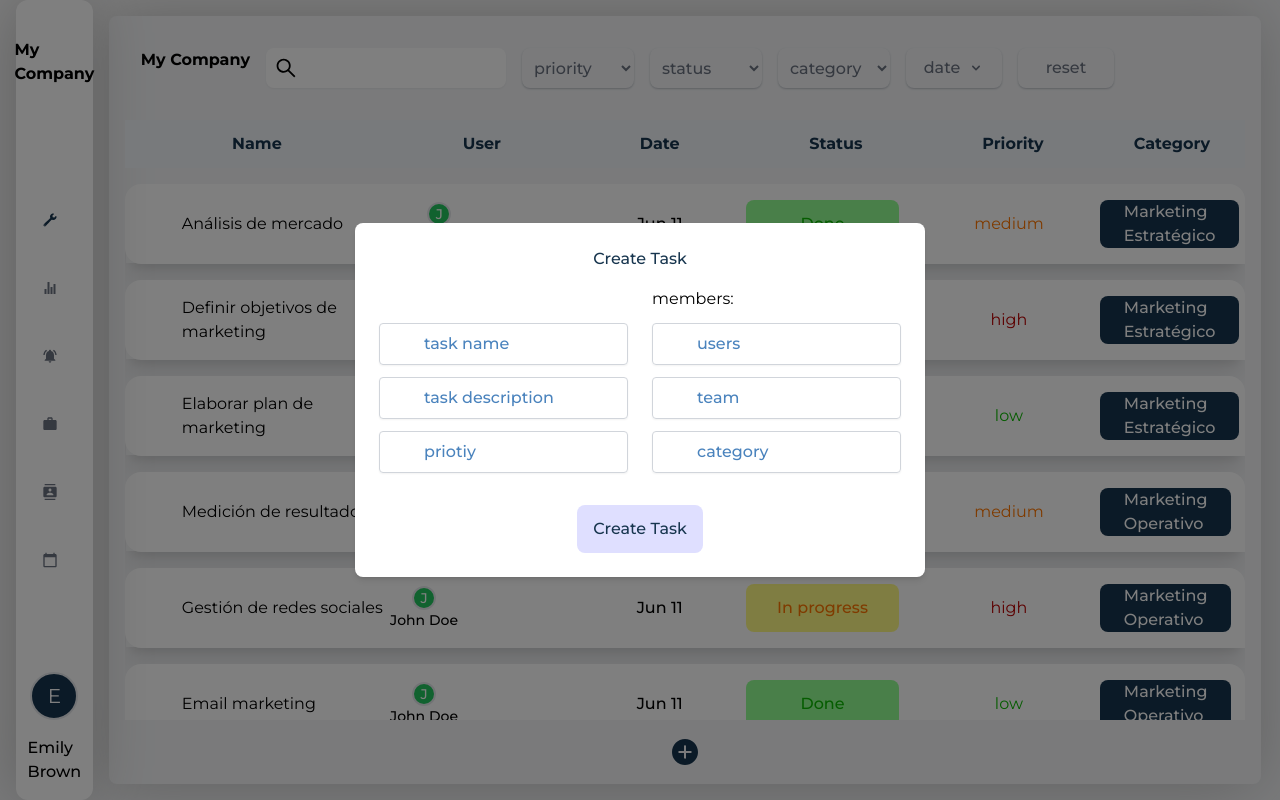
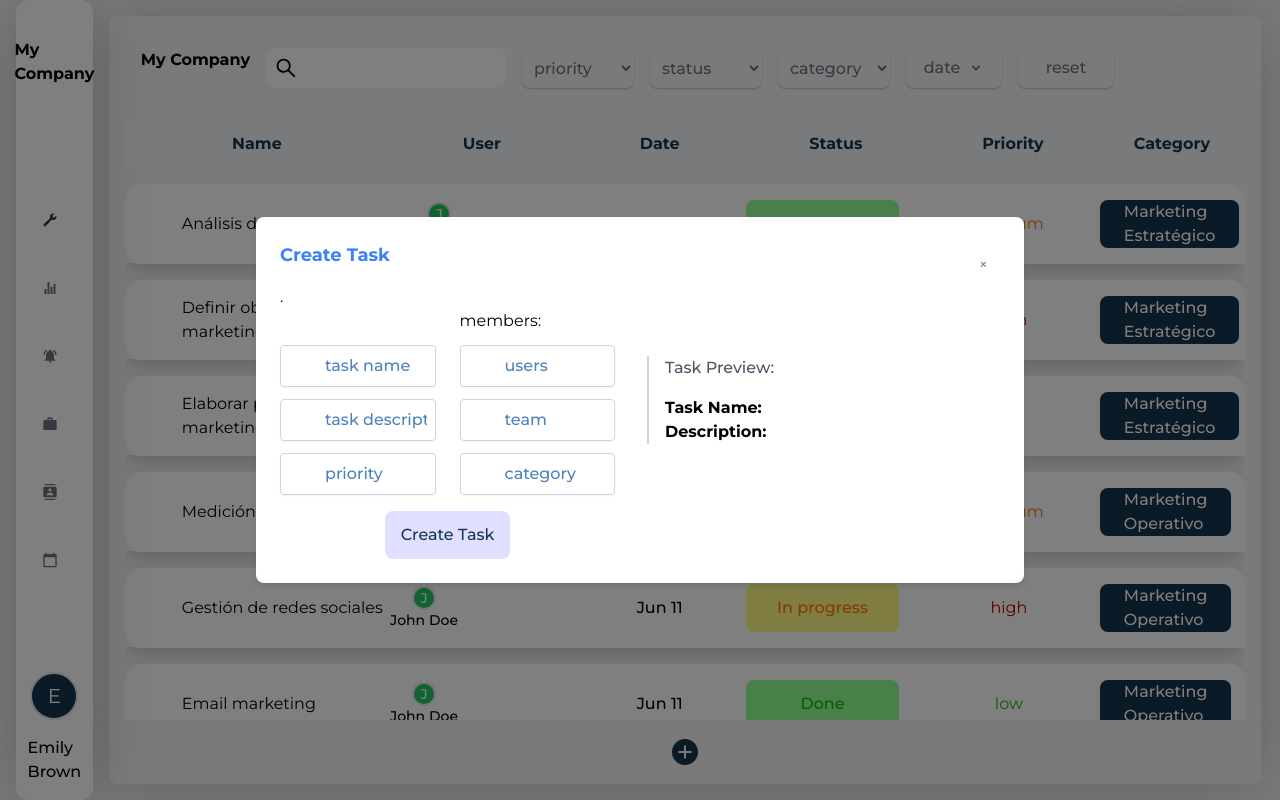
Before and after one commit to NicolasCarriman/monorepo-next13-Redux-RTK, a Next.js app in the folder packages/task-app/: page /dashboard in a window 1280 px wide. Both pictures are taken after a click on the button 684 px from the left and 752 px from the top of the page. Built offline with nearby package versions, Linux system fonts and the light colour scheme.

Commit message:
feat: asd
a

```diff
--- a/packages/task-app/app/dashboard/compoenents/dashboardModal.tsx
+++ b/packages/task-app/app/dashboard/compoenents/dashboardModal.tsx
@@ -10,6 +10,8 @@ import useLocalStorage from '@app/hooks/useLocalStorage';
 
 function DashboardModal() {
   const { isOpen, onOpen, onClose } = useModal();
+  const [taskName, setTaskName] = useState("");
+  const [taskDescription, setTaskDescription] = useState("");
   const { team } = useTeam();
   // eslint-disable-next-line
   const [value, setValue] = useLocalStorage('team', {});
@@ -31,8 +33,10 @@ useEffect(() => {
   return (
     <>
       <ButtonAdd onClick={onOpen}/>
-      <ModalComponent isOpen={isOpen} onClose={onClose} title={'Create Task'}>
-        <TaskForm closeModal={onClose} />
+      <ModalComponent isOpen={isOpen} onClose={onClose} taskName={taskName}
+          taskDescription={taskDescription} title={'Create Task'}>
+        <TaskForm closeModal={onClose} setTaskName={setTaskName}
+            setTaskDescription={setTaskDescription} />
       </ModalComponent>
     </>
   );
--- a/packages/task-app/app/dashboard/compoenents/taskForm.tsx
+++ b/packages/task-app/app/dashboard/compoenents/taskForm.tsx
@@ -19,12 +19,15 @@ import React, { useState } from 'react';
 
 
 
+
 interface TaskFormModal {
   closeModal: () => void;
+  setTaskName: React.Dispatch<React.SetStateAction<string>>;
+  setTaskDescription: React.Dispatch<React.SetStateAction<string>>;
 }
 
 function TaskForm({
-  closeModal
+  closeModal, setTaskName, setTaskDescription
 }: TaskFormModal) {
   const [error, setError] = useState<undefined | string>(undefined);
   const [members, setMembers] = useState<{ name: string, id: string }[]>([]);
@@ -174,118 +177,80 @@ function TaskForm({
   };
 
   return (
-    <form
-      onSubmit={handleSubmit}
-    >
-      <div
-        className='flex flex-col w-auto justify-center items-center gap-6 sm:flex-row-reverse sm:items-end '
-      >
-        <div className='flex flex-col gap-3 max-w-[45vh]' >
+    <form onSubmit={handleSubmit}>
+          <form onSubmit={handleSubmit}>.
+    </form>
+        <div className='flex flex-col w-auto justify-center items-center gap-6 sm:flex-row-reverse sm:items-end'>
+            <div className='flex flex-col gap-3 max-w-[45vh]'>
                 <div>
                     <p>members:</p>
                     <List
                         className='flex flex-wrap border-none gap-1'
                         data={members}
-              renderedItem={
-                (item) => (
+                        renderedItem={(item) => (
                             <TaskTags variant='small'>
                                 {item.name}
-                    <span
-                      onClick={() => deleteMembers(item.id)}
-                      className='font-medium cursor-pointer'
-                    >X
+                                <span onClick={() => deleteMembers(item.id)} className='font-medium cursor-pointer'>
+                                    X
                                 </span>
                             </TaskTags>
-                )
-              }
+                        )}
                     />
                 </div>
                 <InputSearch
                     placeHolder='users'
                     data={users}
-            render={
-              (user, fn) => (
-                <ListItem
-                  onClick={() => handleUsers(user.name, user.id, fn)}
-                >
+                    render={(user, fn) => (
+                        <ListItem onClick={() => handleUsers(user.name, user.id, fn)}>
                             <AvatarComponent variant='small' label={user.name} />
                             <p className='font-medium'>{user.name}</p>
                             <p className='font-light'>{user.departament}</p>
                         </ListItem>
-              )} />
+                    )}
+                />
                 <InputSearch
                     name='team'
                     placeHolder='team'
                     data={teams}
-            render={
-              (team: ITeam, fn) => (
-                <ListItem
-                  onClick={
-                    () => handleTeam(team.departament, team.id, fn)
-                  }
-                >
-                  <p>
-                    {team.departament}
-                  </p>
+                    render={(team, fn) => (
+                        <ListItem onClick={() => handleTeam(team.departament, team.id, fn)}>
+                            <p>{team.departament}</p>
                         </ListItem>
-              )} />
-          {
-            !isNewTeam ?
+                    )}
+                />
+                {!isNewTeam ? (
                     <InputSearch
                         name='category'
                         placeHolder='category'
                         data={categories ? categories : []}
-                render={
-                  (category: category, fn) => (
-                    <ListItem
-                      onClick={
-                        () => handleCategory(category.name, category.id, fn)
-                      }
-                    >
-                      <p>
-                        {category.name}
-                      </p>
+                        render={(category, fn) => (
+                            <ListItem onClick={() => handleCategory(category.name, category.id, fn)}>
+                                <p>{category.name}</p>
                             </ListItem>
-                  )} />
-              : <Input name='category' placeholder='category' required />
-          }
+                        )}
+                    />
+                ) : (
+                    <Input name='category' placeholder='category' required />
+                )}
             </div>
             <div className='flex flex-col gap-3'>
-          <Input name='taskName' required placeholder='task name' />
-          <Input name='taskDescription' required placeholder='task description' />
+            <Input name='taskName' required placeholder='task name' setValue={setTaskName} />
+<Input name='taskDescription' required placeholder='task description' setValue={setTaskDescription} />
+
                 <InputSearch
-            placeHolder='priotiy'
+                    placeHolder='priority'
                     data={priorities}
-            render={
-              (priority, fn) => (
-                <ListItem
-                  onClick={
-                    () => handlePriority(priority.name, priority.id, fn)
-                  }
-                >
+                    render={(priority, fn) => (
+                        <ListItem onClick={() => handlePriority(priority.name, priority.id, fn)}>
                             <TaskPriority priority={priority.name} />
                         </ListItem>
-              )
-            }
+                    )}
                 />
             </div>
         </div>
-      {
-        error &&
-        <div className='text-red-500 text-center '>
-          {error}
-        </div>
-      }
-      <div className='flex justify-center  min-t-[6vh] mt-4 ' >
+        {error && <div className='text-red-500 text-center'>{error}</div>}
         <div className='flex justify-center min-t-[6vh] mt-4'>
-  <ButtonComponent
-
-    size='large'
-    variant='hover'
-    type='submit'
-    label="Create Task"
-  />
-</div>
+            <ButtonComponent size='large' variant='hover' type='submit' label="Create Task" />
         </div>
     </form>
 );
--- a/packages/task-app/components/common/input.tsx
+++ b/packages/task-app/components/common/input.tsx
@@ -1,9 +1,16 @@
 'use client';
-
-import React, { InputHTMLAttributes } from 'react';
+import {  useState } from 'react';
+import { InputHTMLAttributes } from 'react';
 import { twMerge } from 'tailwind-merge';
-
-function Input(props: InputHTMLAttributes<HTMLInputElement>) {
+interface InputProps extends InputHTMLAttributes<HTMLInputElement> {
+  setValue?: React.Dispatch<React.SetStateAction<string>>;
+}
+function Input({ setValue, ...props }: InputProps) {
+  const handleInputChange = (e: React.ChangeEvent<HTMLInputElement>) => {
+    if (setValue) {
+      setValue(e.target.value);
+    }
+  };
 
   return (
     <div
@@ -23,10 +30,10 @@ function Input(props: InputHTMLAttributes<HTMLInputElement>) {
         <input
             autoFocus
             className='ml-9 outline-none w-full font-medium text-blue-200 bg-transparent placeholder-blue-300'
+            onChange={handleInputChange}
             {...props}
-      />
+        />
     </div>
   );
-};
-
+}
 export default Input;
--- a/packages/task-app/components/ui/modal/modal.tsx
+++ b/packages/task-app/components/ui/modal/modal.tsx
@@ -1,5 +1,3 @@
-'use client';
-
 import React, { ReactNode, useEffect, useState } from 'react';
 import ReactDOM from 'react-dom';
 
@@ -8,10 +6,15 @@ interface ModalProps {
   onClose: () => void;
   title: string;
   children?: ReactNode;
+  taskName?: string;
+  taskDescription?: string;
+
 }
 
-function ModalComponent({ isOpen, onClose, title, children }: ModalProps) {
+
+function ModalComponent({ isOpen, onClose, title, taskName, taskDescription, children }: ModalProps) {
   const [isMounted, setIsMounted] = useState(false);
+
 
   useEffect(() => {
     setIsMounted(true);
@@ -19,10 +22,27 @@ function ModalComponent({ isOpen, onClose, title, children }: ModalProps) {
 
   const modalComponent = isOpen ? (
     <div onClick={onClose} className="z-[200] fixed inset-0 flex items-center justify-center backdrop-filter backdrop-brightness-0 backdrop-opacity-50">
-          <div className="bg-white p-6 rounded-lg shadow-md z-[300]" onClick={(e) => e.stopPropagation()}>
-            <div className='flex flex-col justify-center items-center gap-4'>
-              <p className='text-blue-200 font-medium'>{ title }</p>
-              { children }
+          <div className="bg-white p-6 w-4/5 max-w-3xl rounded-lg shadow-md z-[300]" onClick={(e) => e.stopPropagation()}>
+            <div className="relative">
+                <button onClick={onClose} className="absolute top-3 right-3 text-gray-500 hover:text-gray-700">
+                    &times;
+                </button>
+                <div className='flex flex-col justify-center items-center gap-4 md:flex-row'>
+                  <div className="flex-1">
+                    <p className='text-blue-500 font-semibold text-lg mb-4'>{ title }</p>
+                    {/* Aquí el formulario que renderiza y actualiza los estados */}
+                    { children }
+                  </div>
+                  <div className="flex-1 ml-4 border-l-2 border-gray-300 pl-4">
+                    <p className='text-gray-600 font-medium mb-4'>Task Preview:</p>
+                    <div>
+                      <strong>Task Name:</strong> {taskName}
+                    </div>
+                    <div>
+                      <strong>Description:</strong> {taskDescription}
+                    </div>
+                  </div>
+                </div>
             </div>
           </div>
       </div>
```
Also changed, not shown: packages/task-app/app/dashboard/compoenents/css/boton.module.css (added, +9 -0 lines). Lines whose indentation alone changed are shown as unchanged.
